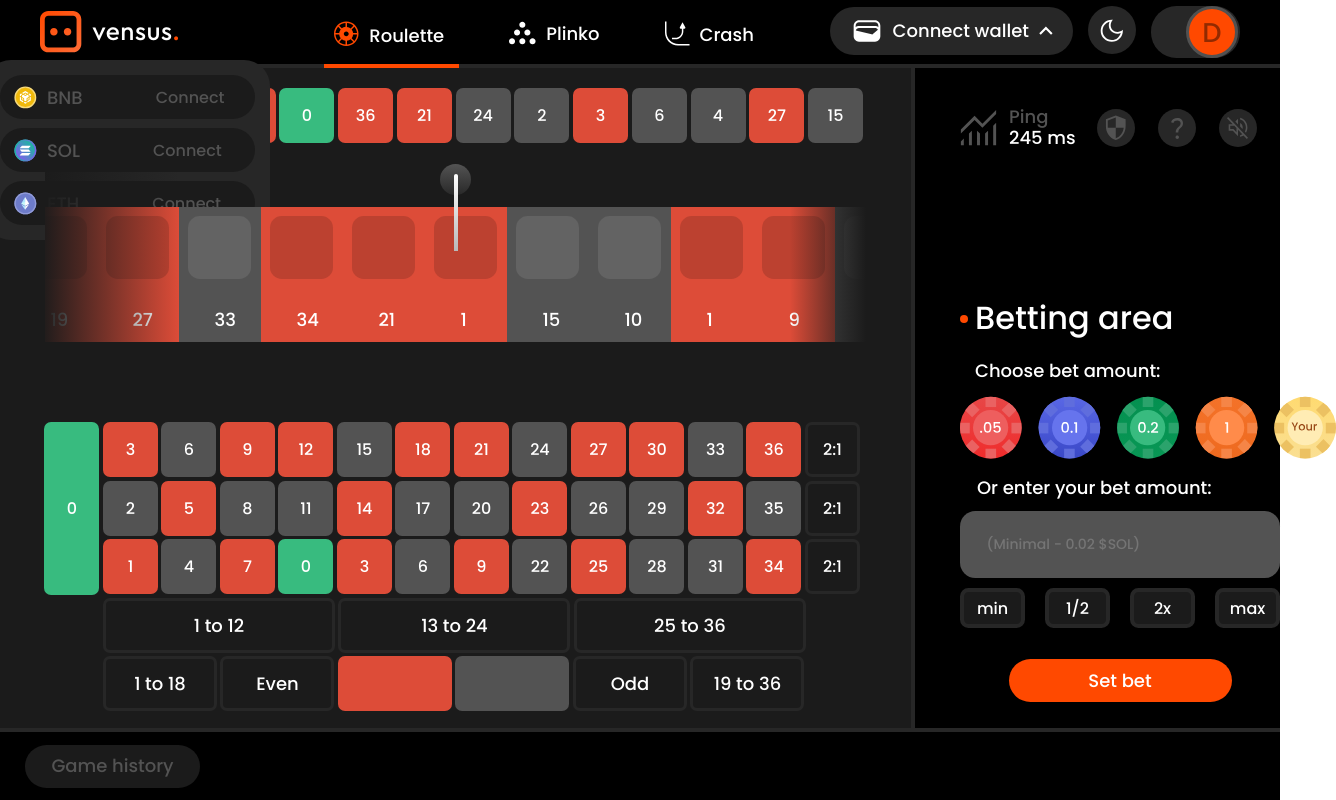
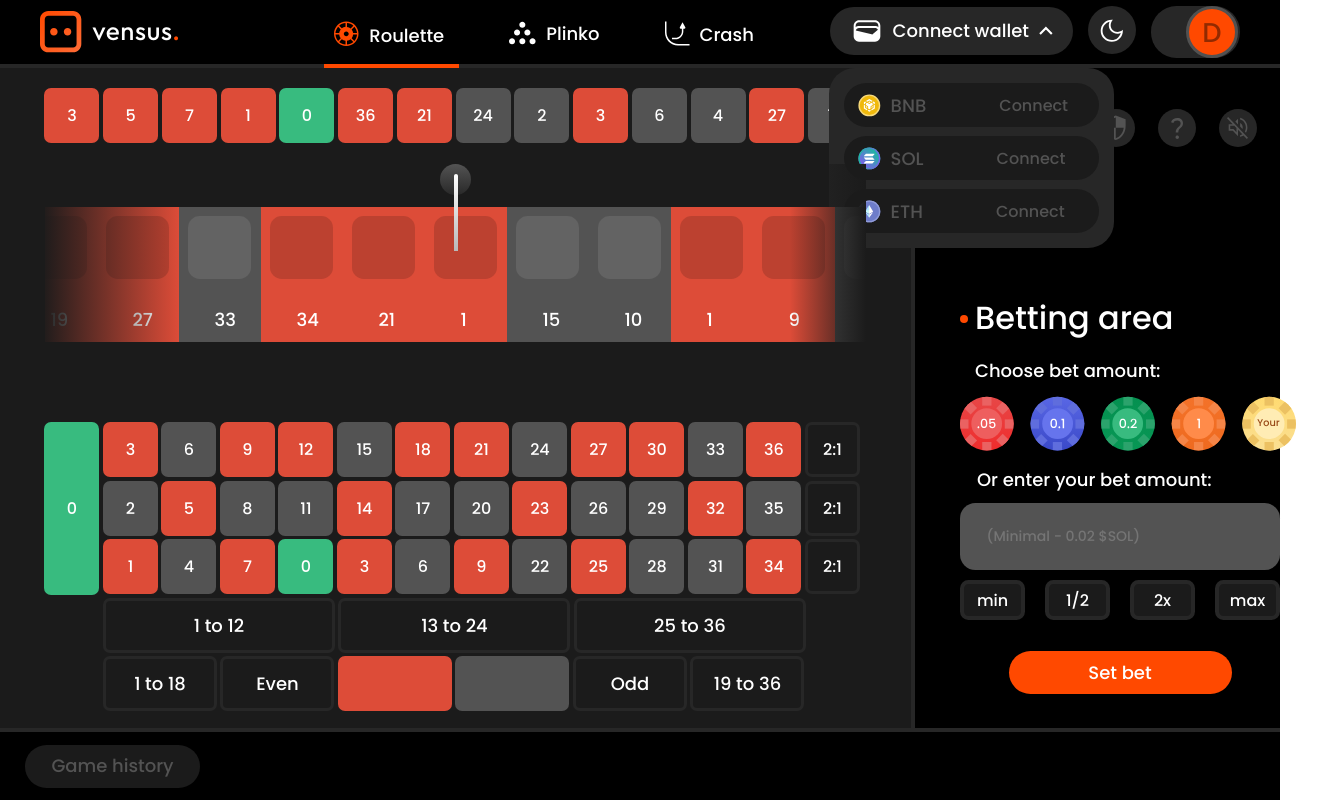
Before and after one commit to toomm17/last-vensus, a Vue app: page /roulette in a window 1280 px wide. Both pictures are taken after a click on the link "Connect wallet". Shown: the whole page, 1336 px wide, since content can reach past the window. Built offline with nearby package versions, Linux system fonts and the light colour scheme.

Commit message:
Update detect DetectWallets

```diff
--- a/src/components/betting-area/RouletteBetChips.vue
+++ b/src/components/betting-area/RouletteBetChips.vue
@@ -28,6 +28,15 @@
     }
   }
 }
+
+@media screen and (max-width: 1480px) {
+  .chips {
+    img {
+      width: 55px;
+      height: 55px;
+    }
+  }
+}
 </style>
 
 <script>
--- a/src/components/header/CoinMenu.vue
+++ b/src/components/header/CoinMenu.vue
@@ -12,14 +12,54 @@
   </div>
 </template>
 
+<script>
+import Metamask from '@/services/wallets/metamask';
+import Phantom from '@/services/wallets/phantom';
+
+export default {
+  data() {
+    return {
+      coins: [
+        { name: 'BNB', img: 'bnb-logo.svg', wallets: [Metamask] },
+        { name: 'SOL', img: 'sol.svg', wallets: [Phantom] },
+        { name: 'ETH', img: 'eth-logo.svg', wallets: [Metamask] },
+      ],
+    };
+  },
+
+  emits: {
+    popupOpen: Object,
+  },
+
+  methods: {
+    clickOnCoin(coinName) {
+      const coinWallets = this.getCoinWallets(coinName);
+      this.$emit('popupOpen', coinWallets);
+    },
+
+    getCoinWallets(coin) {
+      for (let item of this.coins) {
+        if (item.name == coin) {
+          return item.wallets;
+        }
+      }
+    },
+  },
+};
+</script>
+
 <style lang="scss" scoped>
 .connected-coins-menu {
   position: absolute;
   padding: 15px 15px 15px 15px;
   background: #272727;
   border-radius: 26px;
-  top: 60px;
-  left: -15px;
+  top: 8.5%;
+  right: 10%;
+
+  @media screen and (max-width: 1480px) {
+    right: 13%;
+  }
 
   .coin {
     display: flex;
@@ -63,39 +103,3 @@
   }
 }
 </style>
-
-<script>
-import Metamask from '@/services/wallets/metamask';
-import Phantom from '@/services/wallets/phantom';
-
-export default {
-  data() {
-    return {
-      coins: [
-        { name: 'BNB', img: 'bnb-logo.svg', wallets: [Metamask] },
-        { name: 'SOL', img: 'sol.svg', wallets: [Phantom] },
-        { name: 'ETH', img: 'eth-logo.svg', wallets: [Metamask] },
-      ],
-    };
-  },
-
-  emits: {
-    popupOpen: Object,
-  },
-
-  methods: {
-    clickOnCoin(coinName) {
-      const coinWallets = this.getCoinWallets(coinName);
-      this.$emit('popupOpen', coinWallets);
-    },
-
-    getCoinWallets(coin) {
-      for (let item of this.coins) {
-        if (item.name == coin) {
-          return item.wallets;
-        }
-      }
-    },
-  },
-};
-</script>
--- a/src/components/header/DetectWallets.vue
+++ b/src/components/header/DetectWallets.vue
@@ -105,8 +105,10 @@ export default {
     async detectWalletProvider(wallet) {
       const provider = await wallet.prototype.detectProvider();
       if (provider) {
-        return true;
+        console.log('Have provider');
+        return false;
       } else {
+        consoel.log('No provider');
         return false;
       }
     },
```
